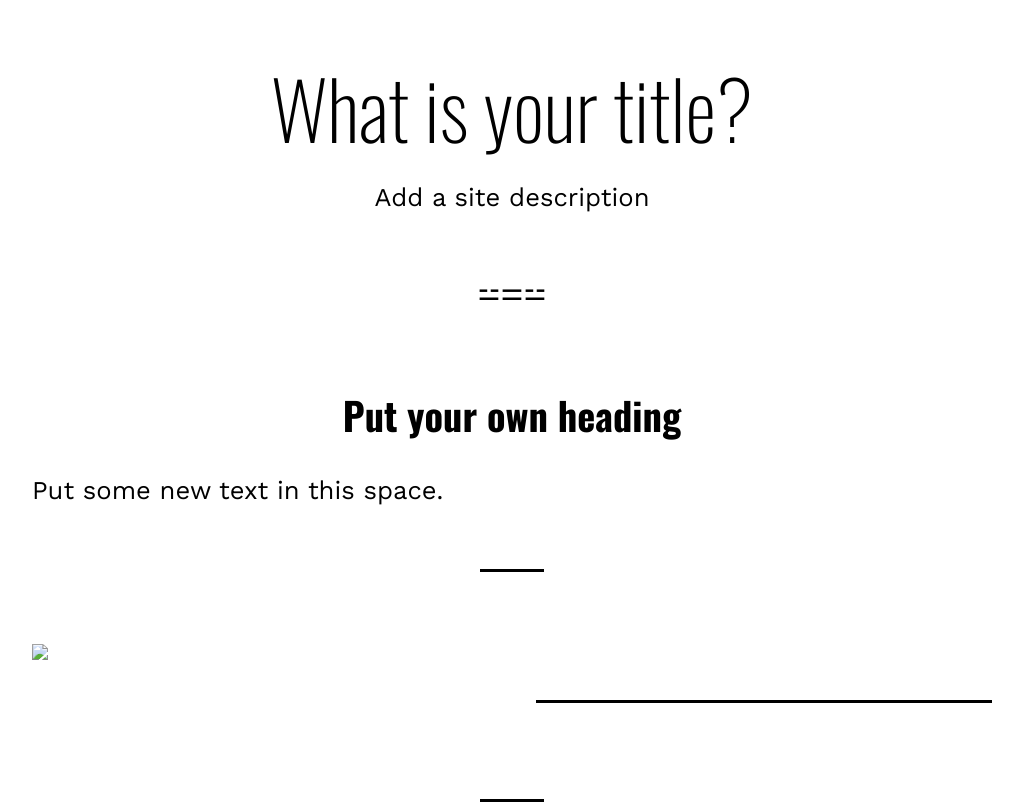
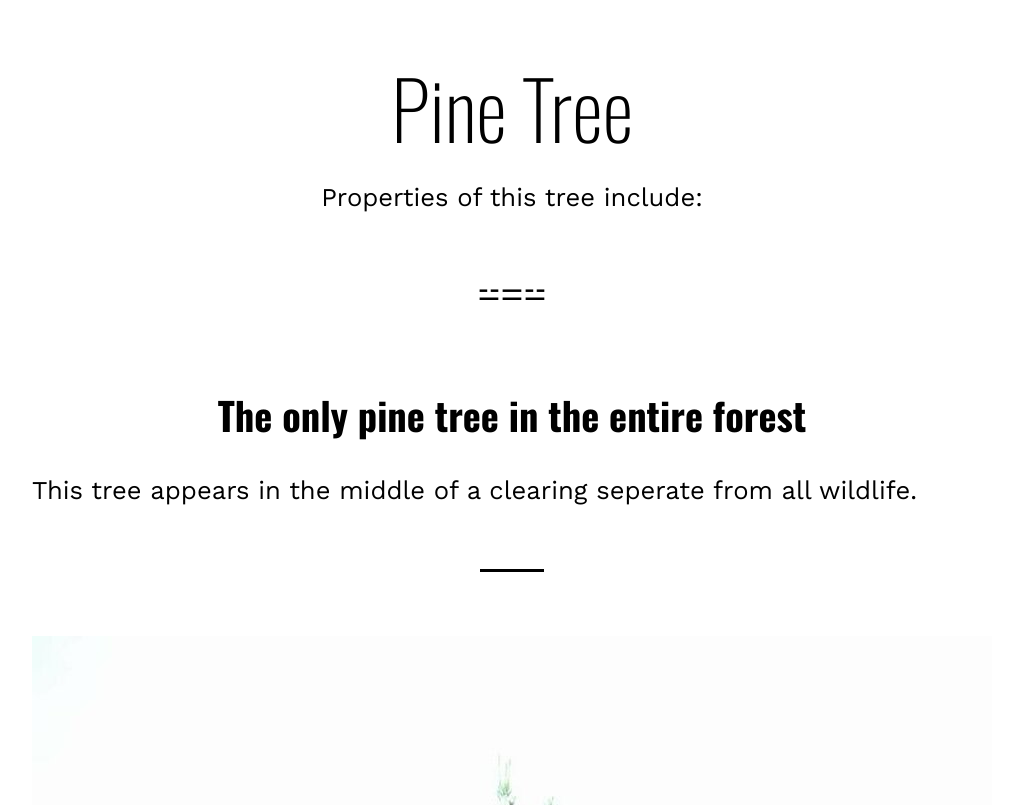
Before and after one commit to uiw-webdev-2/working-with-the-dom-Jibarra72, a plain HTML site: page index.html in a window 1280 px wide. Shown: the top 805 px of the page, without its empty margins (128-1151 px from the left). Drawn offline with nearby package versions, Linux system fonts and the light colour scheme.

Commit message:
Add files via upload

```diff
--- /dev/null
+++ b/PineTree.js
@@ -0,0 +1,22 @@
+class PineTree {
+  constructor
+  (
+    image,
+    type,
+    color,
+    height,
+    width,
+    pinecone,
+  )
+
+  {
+    this.image = image
+    this.type = type;
+    this.color = color;
+    this.height = height
+    this.width = width;
+    this.pinecone = pinecone;
+  }
+}
+
+export default PineTree;
--- a/index.html
+++ b/index.html
@@ -3,22 +3,22 @@
   <head>
     <meta charset="UTF-8" />
     <meta name="viewport" content="width=device-width, initial-scale=1.0" />
-    <title>BackpackPacker</title>
+    <title>Forest</title>
     <link href="https://fonts.googleapis.com/css2?family=Oswald:wght@200..700&family=Work+Sans:wght@100..900&display=swap" rel="stylesheet" />
     <link rel="stylesheet" href="style.css" type="text/css" media="all" />
-    <script type="module" src="Backpack.js"></script>
-    <script type="module" src="script.js"></script>
+    <script type = "module" src = "script.js"></script>
+    <script type = "module" src = "PineTree.js"></script>
   </head>
   <body>
     <header class="siteheader">
-      <div class="site-title">What is your title?</div>
-      <div class="site-description">Add a site description</div>
+      <div class="site-title">Pine Tree</div>
+      <div class="site-description">Properties of this tree include: </div>
     </header>
     <main class="maincontent">
       <div class="page-header">
-        <h2 class="page-header__heading">Put your own heading</h2>
+        <h2 class="page-header__heading">The only pine tree in the entire forest</h2>
         <p>
-          Put some new text in this space.
+         This tree appears in the middle of a clearing seperate from all wildlife.
         </p>
       </div>
     </main>
--- a/script.js
+++ b/script.js
@@ -4,17 +4,28 @@
  * @link https://developer.mozilla.org/en-US/docs/Web/API/Element/querySelectorAll
  */
 
-import Backpack from "./Backpack.js";
+import PineTree from "./PineTree.js";
 
-const everydayPack = new Backpack(
+const Tree = new PineTree(
+  'PineTree.jpg',
+  'Pine',
+  'Brown',
+  '30 feet',
+  '2 feet',
+  false,
 );
 
 const content = `
-     <figure class="backpack__image">
-       <img src= alt="" />
+     <figure class="PineTree__image">
+       <img src=${Tree.image} alt="" />
      </figure>
-     <h1 class="backpack__name"></h1>
-     <ul class="backpack__features">
+     <h1 class=""></h1>
+     <ul class="PineTree__features">
+     <li>Type: ${Tree.type}<li>
+     <li>Color: ${Tree.color}<li>
+     <li>Height: ${Tree.height}<li>
+     <li>Width: ${Tree.width}<li>
+     <li>Does it produce pinecones?: ${Tree.pinecone}<li>
      </ul>
    </article>
  `;
@@ -23,8 +34,8 @@ const main = document.querySelector(".maincontent");
 
 
 const newArticle = document.createElement('article');
-newArticle.classList.add('backpack');
-newArticle.setAttribute('id','everyday');
+newArticle.classList.add('PineTree');
+newArticle.setAttribute('id','Green');
 newArticle.innerHTML = content;
 
 main.append(newArticle);
```
Also changed, not shown: PineTree.jpg (added).
